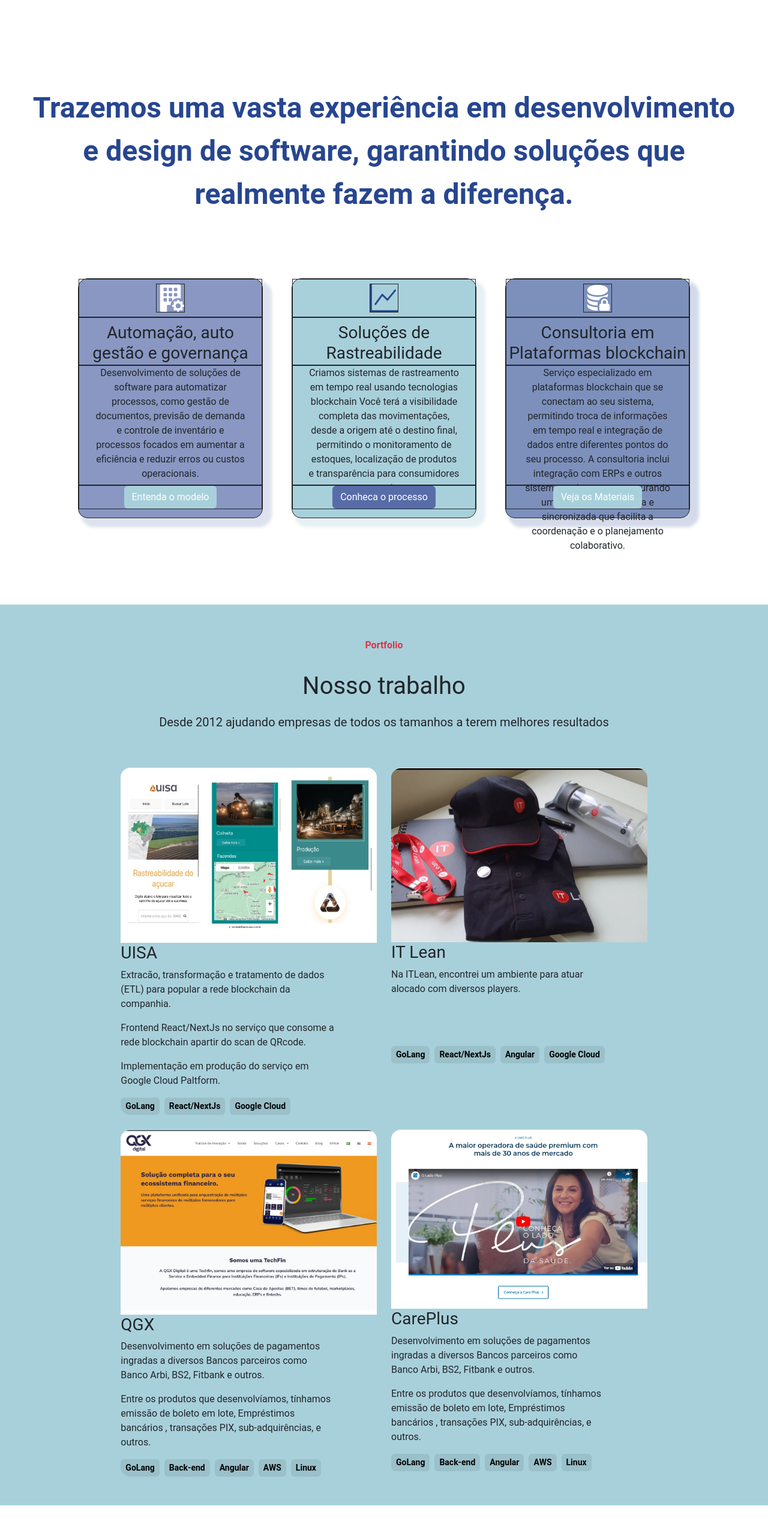
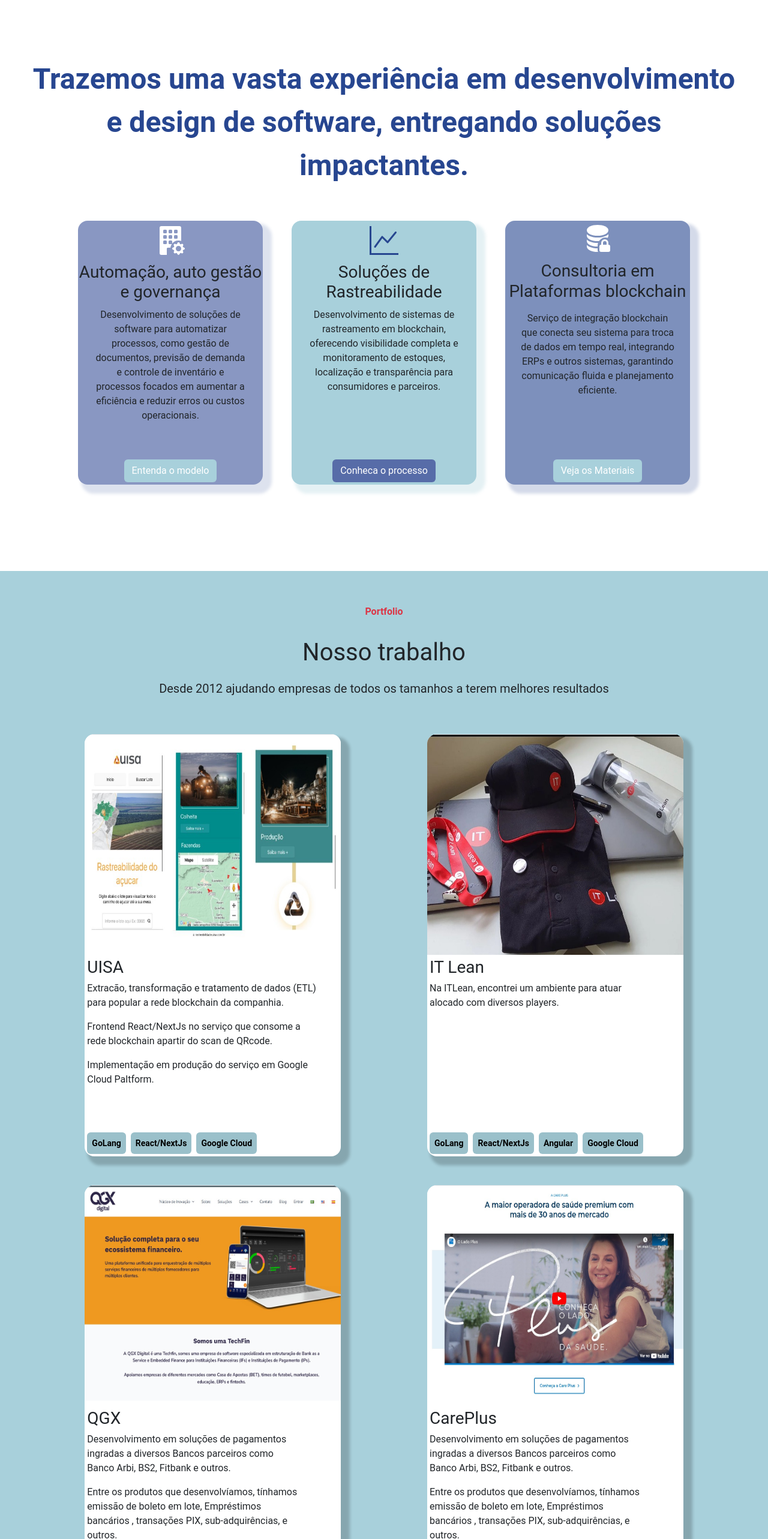
Before and after one commit to Marck36/Lucas-Costa-Consultoria, an Angular app: page /consultancy in a window 1280 px wide. Shown: the part 1160-3726 px from the top of the page at 60% size. Built offline with nearby package versions, Linux system fonts and the light colour scheme.

Commit message:
ajustando home

```diff
--- a/src/app/modules/consultancy/consultancy.component.html
+++ b/src/app/modules/consultancy/consultancy.component.html
@@ -6,8 +6,8 @@
                     <h1 class="text-center col-sm-8 gradient-text" style="font-weight: 800; line-height: 1.5;">Transforme Seu Negócio Hoje!</h1>
                 </div>
                 <div class="col-12 d-flex pt-2 mt-2" style="line-height: 1.5; font-size: 1.125rem;">
-                    <div class="col-12 d-flex justify-content-center ">
-                        <h5 class=" col-sm-6 fw-normal text-center">Ajudamos você a automatizar seus processos e impulsionar seu faturamento! Podemos desenvolver softwares inovadores, personalizados e escaláveis.</h5>
+                    <div class="col-12 d-flex flex justify-content-center ">
+                        <h5 class="col-sm-6 fw-normal text-center">Ajudamos você a automatizar seus processos e impulsionar seu faturamento! Podemos desenvolver softwares inovadores, personalizados e escaláveis.</h5>
                     </div>
                 </div>
                 <div class="col-12 d-flex pb-4 mb-4 " style="line-height: 1.5; font-size: 1.125rem;">
@@ -149,67 +149,67 @@
     </section>
     <section>
         <div class="d-flex flex-column justify-content-center py-4 my-4">
-            <div class="d-flex justify-content-center py-4" style=" color: #274690;">
-                <h1 class="text-center col-sm-11 py-4 " style="font-weight: 600; font-size: 48px; line-height: 1.5;">Trazemos uma vasta experiência em desenvolvimento e design de software, garantindo soluções que realmente fazem a diferença.</h1>
+            <div class="d-flex justify-content-center" style=" color: #274690;">
+                <h1 class="text-center col-sm-11" style="font-weight: 600; font-size: 48px; line-height: 1.5;">Trazemos uma vasta experiência em desenvolvimento e design de software, entregando soluções impactantes.</h1>
             </div>
             <div class="d-flex flex-row justify-content-center gap-5 px-4 py-5">
-                <div class="col-3 d-flex flex-column tile border border-dark" style=" background-color: rgba(87, 108, 168, 0.7); box-shadow: 10px 10px 5px 5px rgba(87, 108, 168, 0.200);">
-                    <div class="d-flex justify-content-center align-items-center border border-dark" style="height: 8vh;">
-                        <div class="icon-medium border border-dark" style="color: #FFFFFF;">
+                <div class="col-3 d-flex flex-column tile py-1" style="height: 55vh; background-color: rgba(87, 108, 168, 0.7); box-shadow: 10px 10px 5px 5px rgba(87, 108, 168, 0.200);">
+                    <div class="d-flex justify-content-center align-items-center" style="height: 8vh;">
+                        <div class="icon-medium" style="color: #FFFFFF;">
                             <svg xmlns="http://www.w3.org/2000/svg" width="100%" height="100%" fill="currentColor" class="bi bi-building-fill-gear" viewBox="0 0 16 16">
                                 <path d="M2 1a1 1 0 0 1 1-1h10a1 1 0 0 1 1 1v7.256A4.5 4.5 0 0 0 12.5 8a4.5 4.5 0 0 0-3.59 1.787A.5.5 0 0 0 9 9.5v-1a.5.5 0 0 0-.5-.5h-1a.5.5 0 0 0-.5.5v1a.5.5 0 0 0 .5.5h1a.5.5 0 0 0 .39-.187A4.5 4.5 0 0 0 8.027 12H6.5a.5.5 0 0 0-.5.5V16H3a1 1 0 0 1-1-1zm2 1.5v1a.5.5 0 0 0 .5.5h1a.5.5 0 0 0 .5-.5v-1a.5.5 0 0 0-.5-.5h-1a.5.5 0 0 0-.5.5m3 0v1a.5.5 0 0 0 .5.5h1a.5.5 0 0 0 .5-.5v-1a.5.5 0 0 0-.5-.5h-1a.5.5 0 0 0-.5.5m3.5-.5a.5.5 0 0 0-.5.5v1a.5.5 0 0 0 .5.5h1a.5.5 0 0 0 .5-.5v-1a.5.5 0 0 0-.5-.5zM4 5.5v1a.5.5 0 0 0 .5.5h1a.5.5 0 0 0 .5-.5v-1a.5.5 0 0 0-.5-.5h-1a.5.5 0 0 0-.5.5M7.5 5a.5.5 0 0 0-.5.5v1a.5.5 0 0 0 .5.5h1a.5.5 0 0 0 .5-.5v-1a.5.5 0 0 0-.5-.5zm2.5.5v1a.5.5 0 0 0 .5.5h1a.5.5 0 0 0 .5-.5v-1a.5.5 0 0 0-.5-.5h-1a.5.5 0 0 0-.5.5M4.5 8a.5.5 0 0 0-.5.5v1a.5.5 0 0 0 .5.5h1a.5.5 0 0 0 .5-.5v-1a.5.5 0 0 0-.5-.5z"/>
                                 <path d="M11.886 9.46c.18-.613 1.048-.613 1.229 0l.043.148a.64.64 0 0 0 .921.382l.136-.074c.561-.306 1.175.308.87.869l-.075.136a.64.64 0 0 0 .382.92l.149.045c.612.18.612 1.048 0 1.229l-.15.043a.64.64 0 0 0-.38.921l.074.136c.305.561-.309 1.175-.87.87l-.136-.075a.64.64 0 0 0-.92.382l-.045.149c-.18.612-1.048.612-1.229 0l-.043-.15a.64.64 0 0 0-.921-.38l-.136.074c-.561.305-1.175-.309-.87-.87l.075-.136a.64.64 0 0 0-.382-.92l-.148-.045c-.613-.18-.613-1.048 0-1.229l.148-.043a.64.64 0 0 0 .382-.921l-.074-.136c-.306-.561.308-1.175.869-.87l.136.075a.64.64 0 0 0 .92-.382zM14 12.5a1.5 1.5 0 1 0-3 0 1.5 1.5 0 0 0 3 0"/>
                             </svg>
                         </div>
                     </div>
-                    <div class="d-flex justify-content-center align-items-top border border-dark" style="height: 10vh;">
+                    <div class="d-flex justify-content-center align-items-top" style="height: 12vh;">
                         <h3 class="text-center pt-2">Automação, auto gestão e governança</h3>
                     </div>
-                    <div class="d-flex justify-content-center border border-dark" style="height: 25vh;">
+                    <div class="d-flex justify-content-center" style="height: 36vh;">
                         <p class="text-center col-sm-10">Desenvolvimento de soluções de software para automatizar processos, como gestão de documentos, previsão de demanda e controle de inventário e processos focados em aumentar a eficiência e reduzir erros ou custos operacionais.
                         </p>
                     </div>
-                    <div class="d-flex justify-content-center border border-dark">
+                    <div class="d-flex justify-content-center">
                         <button class="btn text-white roboto-regular" style="background-color: #a8d0db;">Entenda o modelo</button>
                     </div>
                 </div>
-                <div class="col-3 d-flex flex-column tile border border-dark" style="background-color: #a8d0db; box-shadow: 10px 10px 5px 5px rgba(168, 208, 219, 0.300);">
-                    <div class="d-flex justify-content-center align-items-center border border-dark" style="height: 8vh;">
-                        <div class="icon-medium border border-dark" style="color: #274690;">
+                <div class="col-3 d-flex flex-column tile py-1" style="height: 55vh; background-color: #a8d0db; box-shadow: 10px 10px 5px 5px rgba(168, 208, 219, 0.300);">
+                    <div class="d-flex justify-content-center align-items-center" style="height: 8vh;">
+                        <div class="icon-medium" style="color: #274690;">
                             <svg xmlns="http://www.w3.org/2000/svg" width="100%" height="100%" fill="currentColor" class="bi bi-graph-up" viewBox="0 0 16 16">
                                 <path fill-rule="evenodd" d="M0 0h1v15h15v1H0zm14.817 3.113a.5.5 0 0 1 .07.704l-4.5 5.5a.5.5 0 0 1-.74.037L7.06 6.767l-3.656 5.027a.5.5 0 0 1-.808-.588l4-5.5a.5.5 0 0 1 .758-.06l2.609 2.61 4.15-5.073a.5.5 0 0 1 .704-.07"/>
                             </svg>
                         </div>
                     </div>
-                    <div class="d-flex justify-content-center align-items-top border border-dark" style="height: 10vh;">
+                    <div class="d-flex justify-content-center align-items-top" style="height: 12vh;">
                         <h3 class="text-center pt-2">Soluções de Rastreabilidade</h3>
                     </div>
-                    <div class="d-flex justify-content-center border border-dark" style="height: 25vh;">
-                        <p class="text-center col-sm-10">Criamos sistemas de rastreamento  em tempo real usando tecnologias blockchain Você terá a visibilidade completa das movimentações, desde a origem até o destino final, permitindo o monitoramento de estoques, localização de produtos e transparência para consumidores e parceiros.
+                    <div class="d-flex justify-content-center" style="height: 36vh;">
+                        <p class="text-center col-sm-10">Desenvolvimento de sistemas de rastreamento em blockchain, oferecendo visibilidade completa e monitoramento de estoques, localização e transparência para consumidores e parceiros.
                         </p>
                     </div>
-                    <div class="d-flex justify-content-center border border-dark">
+                    <div class="d-flex justify-content-center">
                         <button class="btn text-white roboto-regular" style="background-color: #576ca8;">Conheca o processo</button>
                     </div>
                 </div>
-                <div class="col-3 d-flex flex-column tile border border-dark" style="background-color: rgba(39, 70, 144, 0.6); box-shadow: 10px 10px 5px 5px rgba(39, 71, 144, 0.200);">
-                    <div class="d-flex justify-content-center align-items-center border border-dark" style="height: 8vh;">
-                        <div class="icon-medium border border-dark" style="color: #FFFFFF;">
-                            <svg style="transform: translateY(-2px);" xmlns="http://www.w3.org/2000/svg" width="100%" height="100%" fill="currentColor" class="bi bi-database-fill-lock" viewBox="0 0 16 16">
+                <div class="col-3 d-flex flex-column tile py-1" style="height: 55vh; background-color: rgba(39, 70, 144, 0.6); box-shadow: 10px 10px 5px 5px rgba(39, 71, 144, 0.200);">
+                    <div class="d-flex justify-content-center align-items-center" style="height: 8vh">
+                        <div class="icon-medium" style="color: #FFFFFF;">
+                            <svg style="transform: translateY(-4px);" xmlns="http://www.w3.org/2000/svg" width="100%" height="100%" fill="currentColor" class="bi bi-database-fill-lock" viewBox="0 0 16 16">
                                 <path d="M8 1c-1.573 0-3.022.289-4.096.777C2.875 2.245 2 2.993 2 4s.875 1.755 1.904 2.223C4.978 6.711 6.427 7 8 7s3.022-.289 4.096-.777C13.125 5.755 14 5.007 14 4s-.875-1.755-1.904-2.223C11.022 1.289 9.573 1 8 1"/>
                                 <path d="M3.904 9.223C2.875 8.755 2 8.007 2 7v-.839c.457.432 1.004.751 1.49.972C4.722 7.693 6.318 8 8 8s3.278-.307 4.51-.867c.486-.22 1.033-.54 1.49-.972V7c0 .424-.155.802-.411 1.133a4.5 4.5 0 0 0-1.364-.125 3 3 0 0 0-2.197.731 4.5 4.5 0 0 0-1.254 1.237A12 12 0 0 1 8 10c-1.573 0-3.022-.289-4.096-.777M8 14c-1.682 0-3.278-.307-4.51-.867-.486-.22-1.033-.54-1.49-.972V13c0 1.007.875 1.755 1.904 2.223C4.978 15.711 6.427 16 8 16q.134 0 .266-.003A2 2 0 0 1 8 15zm0-1.5q0 .15.01.3A2 2 0 0 0 8 13c-1.573 0-3.022-.289-4.096-.777C2.875 11.755 2 11.007 2 10v-.839c.457.432 1.004.751 1.49.972C4.722 10.693 6.318 11 8 11q.13 0 .257-.002A4.5 4.5 0 0 0 8 12.5"/>
                                 <path d="M9 13a1 1 0 0 1 1-1v-1a2 2 0 1 1 4 0v1a1 1 0 0 1 1 1v2a1 1 0 0 1-1 1h-4a1 1 0 0 1-1-1zm3-3a1 1 0 0 0-1 1v1h2v-1a1 1 0 0 0-1-1"/>
                             </svg>
                         </div>
                     </div>
-                    <div class="d-flex justify-content-center align-items-top border border-dark" style="height: 10vh;">
-                        <h3 class="text-center pt-2">Consultoria em  Plataformas  blockchain</h3>
+                    <div class="d-flex justify-content-center align-items-top" style="height: 12vh;">
+                        <h3 class="text-center py-2">Consultoria em  Plataformas  blockchain</h3>
                     </div>
-                    <div class="d-flex justify-content-center border border-dark" style="height: 25vh;">
-                        <p class="text-center col-sm-10">Serviço especializado em plataformas blockchain que se conectam ao seu sistema, permitindo troca de informações em tempo real e integração de dados entre diferentes pontos do seu processo. A consultoria inclui integração com ERPs e outros sistemas existentes, assegurando uma comunicação fluida e sincronizada que facilita a coordenação e o planejamento colaborativo.
+                    <div class="d-flex justify-content-center" style="height: 36vh;">
+                        <p class="text-center col-sm-10">Serviço de integração blockchain que conecta seu sistema para troca de dados em tempo real, integrando ERPs e outros sistemas, garantindo comunicação fluida e planejamento eficiente.
                         </p>
                     </div>
-                    <div class="d-flex justify-content-center border border-dark">
+                    <div class="d-flex justify-content-center">
                         <button class="btn text-white roboto-regular" style="background-color: #a8d0db;">Veja os Materiais</button>
                     </div>
                 </div>
@@ -223,32 +223,37 @@
                 <h1 class="text-center py-2 ">Nosso trabalho</h1>
                 <h5 class="text-center text-size-medium py-2 ">Desde 2012 ajudando empresas de todos os tamanhos a terem melhores resultados</h5>
             </div>
-            <div class="d-flex flex-column justify-content-center gap-4 py-4">
-                <div class="d-flex justify-content-center gap-4 pb-0 success">
-                    <div class="d-flex col-4 dark">
-                        <div class="border-top rounded-4 border-white" style="overflow: hidden !important;">
-                            <div class="">
+            <div class="d-flex flex-column justify-content-center gap-5 py-4">
+                <div class="d-flex justify-content-center gap-5">
+                    <div class="d-flex flex-column col-4 me-5 rounded-4" style="height: 88vh; box-shadow: 10px 10px 5px 5px rgba(0, 0, 0, 0.2); background-color: #ffffff; overflow: hidden !important;">
+                        <div class=" border-top rounde" style="height: 46vh; overflow: hidden !important;">
                             <img class="" loading="lazy" src="assets/images/portifolio/UISA.jpeg" alt="Site da UISA" class="" style="width: 100%; height: 100%;">
                         </div>
+                        <div class="pt-1 ps-1" style="height: 5vh;">
                             <h3 class="">UISA</h3>
-                            <p class="col-sm-10">Extracão, transformação e tratamento de dados (ETL) para popular a rede blockchain da companhia.</p>
-                            <p class="col-sm-10">Frontend React/NextJs no serviço que consome a rede blockchain apartir do scan de QRcode.</p>
-                            <p class="col-sm-10">Implementação em produção do serviço em Google Cloud Paltform.</p>
-                            <div class="d-flex gap-2">
+                        </div>
+                        <div class="pt-1 ps-1 " style="height: 32vh;">
+                            <p class="col-sm-11">Extracão, transformação e tratamento de dados (ETL) para popular a rede blockchain da companhia.</p>
+                            <p class="col-sm-11">Frontend React/NextJs no serviço que consome a rede blockchain apartir do scan de QRcode.</p>
+                            <p class="col-sm-11">Implementação em produção do serviço em Google Cloud Paltform.</p>
+                        </div>
+                        <div class="d-flex gap-2 ps-1 pb-1" style="height: 5vh;">
                             <a class="portfolio-tag-item">GoLang</a>
-                                <a class="portfolio-tag-item ">React/NextJs</a>
-                                <a class="portfolio-tag-item ">Google Cloud</a>
+                            <a class="portfolio-tag-item">React/NextJs</a>
+                            <a class="portfolio-tag-item">Google Cloud</a>
                         </div>
                     </div>
-                    </div>
-                    <div class="d-flex justify-content-cente col-4 border-top rounded-4" style="overflow: hidden !important;">
-                        <div class="">
-                            <div class="">
+                    <div class="d-flex flex-column col-4 ms-5 rounded-4" style="height: 88vh; box-shadow: 10px 10px 5px 5px rgba(0, 0, 0, 0.2); background-color: #ffffff; overflow: hidden !important;">
+                        <div class=" border-top" style="height: 46vh; overflow: hidden !important;">
                             <img loading="lazy" src="assets/images/portifolio/IT-Lean.jpeg" alt="Site da IT Lean" class="" style="width: 100%; height: 100%;">
                         </div>
+                        <div class="pt-1 ps-1" style="height: 5vh;">
                           <h3 class="">IT Lean</h3>
+                        </div>
+                        <div class="pt-1 ps-1" style="height: 32vh;">
                           <p class="col-sm-10">Na ITLean, encontrei um ambiente para atuar alocado com diversos players.</p>
-                            <div class="d-flex align-items-end dark gap-2" style="height: 12vh;">
+                        </div>
+                        <div class="d-flex gap-2 ps-1 pb-1" style="height: 5vh;">
                             <a class="portfolio-tag-item ">GoLang</a>
                             <a class="portfolio-tag-item ">React/NextJs</a>
                             <a class="portfolio-tag-item ">Angular</a>
@@ -256,19 +261,19 @@
                         </div>
                     </div>
                 </div>
-                </div>
-                <div class="d-flex justify-content-center gap-4 success">
-                    <div class="d-flex justify-content-center col-4 border-top rounded-4" style="overflow: hidden !important;">
-                        <div class="">
-                            <div class="">
+                <div class="d-flex justify-content-center gap-5">
+                    <div class="d-flex flex-column col-4 me-5 rounded-4" style="height: 88vh; box-shadow: 10px 10px 5px 5px rgba(0, 0, 0, 0.2); background-color: #ffffff; overflow: hidden !important;">
+                        <div class=" border-top" style="height: 46vh; overflow: hidden !important;">
                             <img loading="lazy" src="assets/images/portifolio/QGX.jpeg" alt="Site da QGX" class="" style="width: 100%; height: 100%;">
                         </div>
-                            <div>
+                        <div class="pt-1 ps-1" style="height: 5vh;">
                           <h3 class="">QGX</h3>
+                        </div>
+                        <div class="pt-1 ps-1" style="height: 32vh;">
                           <p class=" col-sm-10">Desenvolvimento em soluções de pagamentos ingradas a diversos Bancos parceiros como Banco Arbi, BS2, Fitbank e outros.</p>
                           <p class=" col-sm-10">Entre os produtos que desenvolvíamos, tínhamos emissão de boleto em lote, Empréstimos bancários , transações PIX, sub-adquirências, e outros.</p>
                         </div>
-                            <div class="d-flex gap-2">
+                        <div class="d-flex gap-2 ps-1 pb-1" style="height: 5vh;">
                             <a class="portfolio-tag-item ">GoLang</a>
                             <a class="portfolio-tag-item ">Back-end</a>
                             <a class="portfolio-tag-item ">Angular</a>
@@ -276,24 +281,23 @@
                             <a class="portfolio-tag-item ">Linux</a>
                         </div>
                     </div>
-                    </div>
-                    <div class="d-flex justify-content-center col-4 border-top rounded-4" style="overflow: hidden !important;">
-                        <div class="">
-                            <div class="">
+                    <div class="d-flex flex-column col-4 ms-5 rounded-4" style="height: 88vh; box-shadow: 10px 10px 5px 5px rgba(0, 0, 0, 0.2); background-color: #ffffff; overflow: hidden !important;">
+                        <div class=" border-top" style="height: 46vh; overflow: hidden !important;">
                             <img loading="lazy" src="assets/images/portifolio/CarePlus.jpeg" alt="Site da CarePlus" class="" style="width: 100%; height: 100%;">
                         </div>
-                            <div>
+                        <div class="pt-1 ps-1" style="height: 5vh;">
                           <h3 class="">CarePlus</h3>
+                        </div>
+                        <div class="pt-1 ps-1" style="height: 32vh;">
                             <p class=" col-sm-10">Desenvolvimento em soluções de pagamentos ingradas a diversos Bancos parceiros como Banco Arbi, BS2, Fitbank e outros.</p>
                             <p class=" col-sm-10">Entre os produtos que desenvolvíamos, tínhamos emissão de boleto em lote, Empréstimos bancários , transações PIX, sub-adquirências, e outros.</p>
                         </div>
-                            <div class="d-flex gap-2">
+                        <div class="d-flex gap-2 ps-1 pb-1" style="height: 5vh;">
                             <a class="portfolio-tag-item ">GoLang</a>
                             <a class="portfolio-tag-item ">Back-end</a>
                             <a class="portfolio-tag-item ">Angular</a>
                             <a class="portfolio-tag-item ">AWS</a>
                             <a class="portfolio-tag-item ">Linux</a>
-                            </div>
                         </div>
                     </div>
                 </div>
--- a/src/app/modules/consultancy/consultancy.component.scss
+++ b/src/app/modules/consultancy/consultancy.component.scss
@@ -1,5 +1,6 @@
 
 .portfolio-tag-item {
+  align-content: center;
   background-color: #9ac0ca;
   border-radius: 6px;
   text-decoration: none;
@@ -148,3 +149,11 @@
   position: absolute;
   inset: 0%;
 }
+
+// .capitular::first-letter {
+//   float: left;
+//   font-size: 3rem; /* Ajuste o tamanho conforme necessário */
+//   font-weight: bold;
+//   line-height: 1rem;
+//   padding: 0px 0px 10px 0px !important;
+// }
```
Lines whose indentation alone changed are shown as unchanged.
